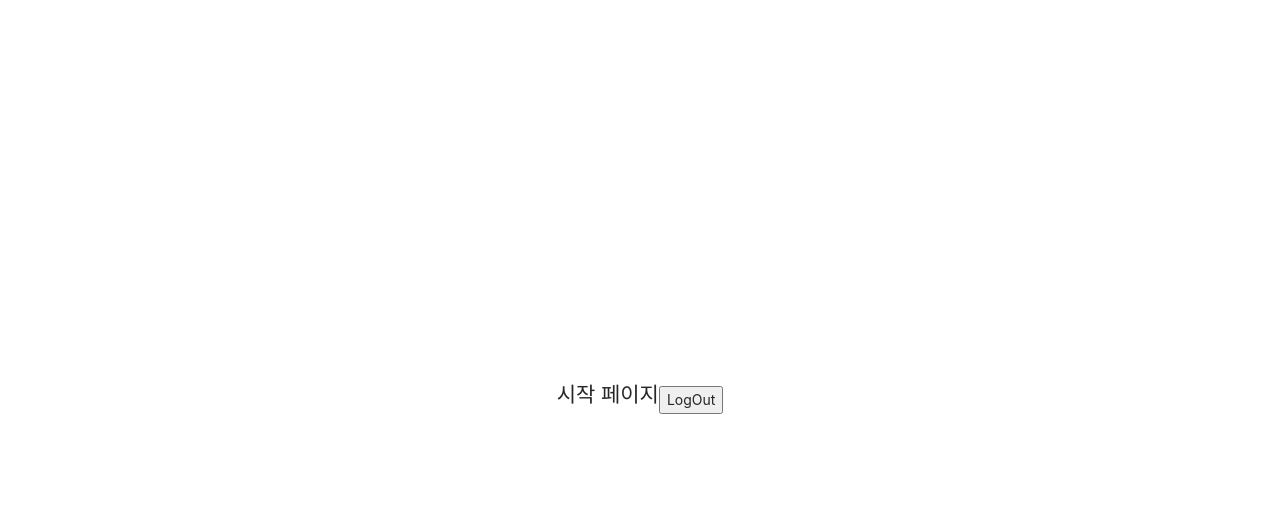
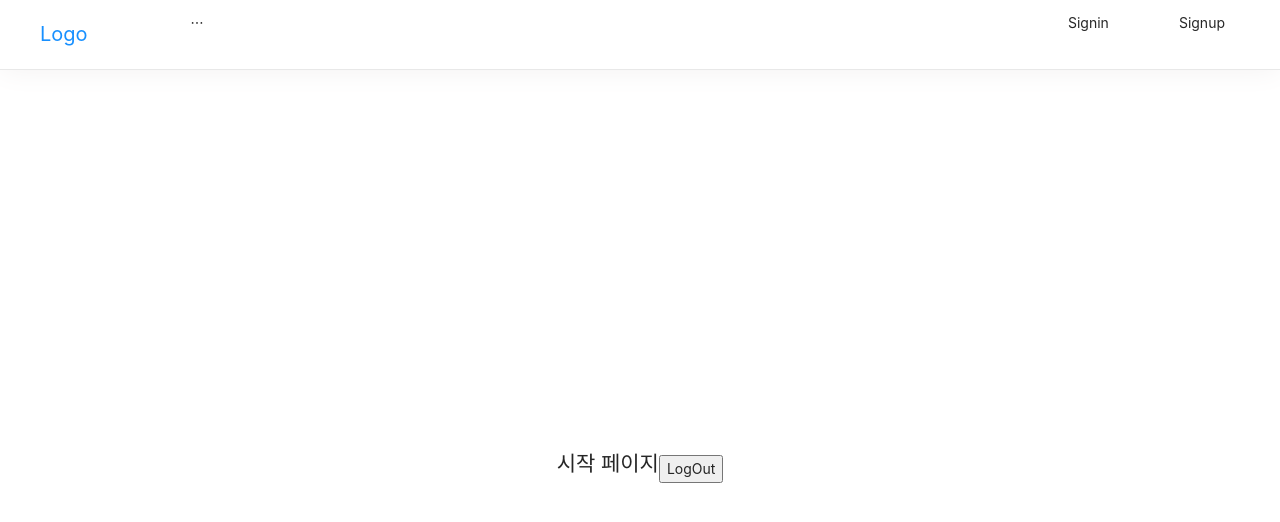
Before and after one commit to 0titanium/movieApp-study, a React (Create React App) app in the folder client/: page / in a window 1280 px wide. Shown: the top 522 px of the page. Built offline with nearby package versions, Linux system fonts and the light colour scheme; no server answers.

Commit message:
when logout, exactly move login page

```diff
--- a/client/src/App.js
+++ b/client/src/App.js
@@ -1,34 +1,29 @@
-import React from "react";
-import { BrowserRouter as Router, Switch, Route } from "react-router-dom";
+import React, { Suspense } from "react";
+import { Switch, Route } from "react-router-dom";
+import NavBar from "./components/views/NavBar/NavBar";
 import LandingPage from "./components/views/LandingPage/LandingPage";
 import LoginPage from "./components/views/LoginPage/LoginPage";
 import RegisterPage from "./components/views/RegisterPage/RegisterPage";
+// import MovieDetail from "./components/views/MovieDetail/MovieDetail";
+// import FavortiePage from "./components/views/MovieDetail/Sections/Favorite";
+// import Footer from "./components/views/Footer/Footer";
 import Auth from "./hoc/auth";
 
 function App() {
   return (
-    <div className="App">
-      <Router>
-        <div>
-          {/*
-          A <Switch> looks through all its children <Route>
-          elements and renders the first one whose path
-          matches the current URL. Use a <Switch> any time
-          you have multiple routes, but you want only one
-          of them to render at a time
-        */}
-          <Switch>
-            <Route exact path="/" component={Auth(LandingPage, null)} />
-            <Route exact path="/login" component={Auth(LoginPage, false)} />
-            <Route
-              exact
-              path="/register"
-              component={Auth(RegisterPage, false)}
-            />
-          </Switch>
-        </div>
-      </Router>
-    </div>
+    <Suspense fallback={<div>Loading...</div>}>
+      <NavBar />
+      <div style={{ paddingTop: "69px", minHeight: "calc(100vh - 80px)" }}>
+        <Switch>
+          <Route exact path="/" component={Auth(LandingPage, null)} />
+          <Route exact path="/login" component={Auth(LoginPage, false)} />
+          <Route exact path="/register" component={Auth(RegisterPage, false)} />
+          {/* <Route exact path="/movie/:movieId" component={Auth(MovieDetail, null)} /> */}
+          {/* <Route exact path="/favorite" component={Auth(FavoritePage, true)} /> */}
+        </Switch>
+      </div>
+      {/* <Footer /> */}
+    </Suspense>
   );
 }
 
--- a/client/src/components/views/LandingPage/LandingPage.js
+++ b/client/src/components/views/LandingPage/LandingPage.js
@@ -5,6 +5,7 @@ import { withRouter } from "react-router-dom";
 
 function LandingPage(props) {
   const dispatch = useDispatch();
+
   const onClickHandler = () => {
     dispatch(logoutUser()).then((response) => {
       if (response.payload.logoutSuccess) {
--- /dev/null
+++ b/client/src/components/views/NavBar/NavBar.js
@@ -0,0 +1,57 @@
+import React, { useState } from "react";
+import LeftMenu from "./Sections/LeftMenu";
+import RightMenu from "./Sections/RightMenu";
+import { Drawer, Button} from "antd";
+import { AlignRightOutlined } from "@ant-design/icons";
+import "./Sections/Navbar.css";
+
+function NavBar() {
+  const [visible, setVisible] = useState(false);
+
+  const showDrawer = () => {
+    setVisible(true);
+  };
+
+  const onClose = () => {
+    setVisible(false);
+  };
+
+  return (
+    <nav
+      className="menu"
+      style={{ position: "fixed", zIndex: 5, width: "100%" }}
+    >
+      <div className="menu__logo">
+        <a href="/">Logo</a>
+      </div>
+      <div className="menu__container">
+        <div className="menu_left">
+          <LeftMenu mode="horizontal" />
+        </div>
+        <div className="menu_rigth">
+          <RightMenu mode="horizontal" />
+        </div>
+        <Button
+          className="menu__mobile-button"
+          type="primary"
+          onClick={showDrawer}
+        >
+          <AlignRightOutlined />
+        </Button>
+        <Drawer
+          title="Basic Drawer"
+          placement="right"
+          className="menu_drawer"
+          closable={false}
+          onClose={onClose}
+          visible={visible}
+        >
+          <LeftMenu mode="inline" />
+          <RightMenu mode="inline" />
+        </Drawer>
+      </div>
+    </nav>
+  );
+}
+
+export default NavBar;
--- /dev/null
+++ b/client/src/components/views/NavBar/Sections/LeftMenu.js
@@ -0,0 +1,19 @@
+import React from "react";
+import { Menu } from "antd";
+// const SubMenu = Menu.SubMenu;
+// const MenuItemGroup = Menu.ItemGroup;
+
+function LeftMenu(props) {
+  return (
+    <Menu mode={props.mode}>
+      <Menu.Item key="mail">
+        <a href="/">Home</a>
+      </Menu.Item>
+      <Menu.Item key="favorite">
+        <a href="/favorite">Favorite</a>
+      </Menu.Item>
+    </Menu>
+  );
+}
+
+export default LeftMenu;
--- /dev/null
+++ b/client/src/components/views/NavBar/Sections/RightMenu.js
@@ -0,0 +1,46 @@
+/* eslint-disable jsx-a11y/anchor-is-valid */
+import React from "react";
+import { Menu } from "antd";
+// import axios from "axios";
+// import { USER_SERVER } from "../../../../Config";
+import { withRouter } from "react-router-dom";
+import { useSelector, useDispatch } from "react-redux";
+import { logoutUser } from "../../../../_actions/user_action";
+
+function RightMenu(props) {
+  const user = useSelector((state) => state.user);
+  const dispatch = useDispatch();
+
+  const logoutHandler = () => {
+    dispatch(logoutUser()).then((response) => {
+      if (response.payload.logoutSuccess) {
+        props.history.push("/login"); // withRouter 필요
+      } else {
+        alert("Error");
+      }
+    });
+  };
+
+  if (user.userData && !user.userData.isAuth) {
+    return (
+      <Menu mode={props.mode}>
+        <Menu.Item key="mail">
+          <a href="/login">Signin</a>
+        </Menu.Item>
+        <Menu.Item key="app">
+          <a href="/register">Signup</a>
+        </Menu.Item>
+      </Menu>
+    );
+  } else {
+    return (
+      <Menu mode={props.mode}>
+        <Menu.Item key="logout">
+          <a onClick={logoutHandler}>Logout</a>
+        </Menu.Item>
+      </Menu>
+    );
+  }
+}
+
+export default withRouter(RightMenu);
--- a/client/src/index.js
+++ b/client/src/index.js
@@ -2,14 +2,14 @@ import React from "react";
 import ReactDOM from "react-dom";
 import "./index.css";
 import App from "./App";
+import { BrowserRouter } from "react-router-dom";
 import reportWebVitals from "./reportWebVitals";
-import "antd/dist/antd.css";
+
+import { applyMiddleware, createStore } from "redux";
 import { Provider } from "react-redux";
-import { applyMiddleware, createStore } from "redux";
 import promiseMiddleware from "redux-promise";
 import ReduxThunk from "redux-thunk";
 import Reducer from "./_reducers";
-import { BrowserRouter } from "react-router-dom";
 
 const createStoreWithMiddleware = applyMiddleware(
   promiseMiddleware,
```
